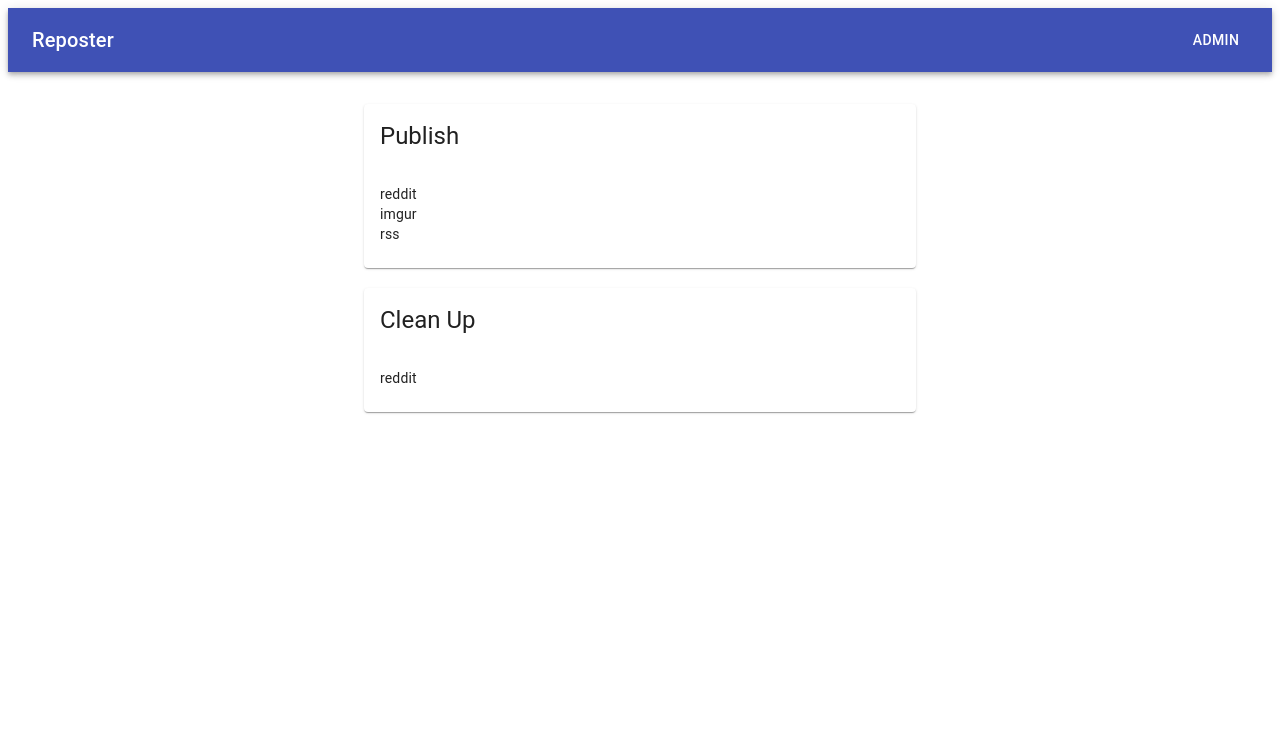
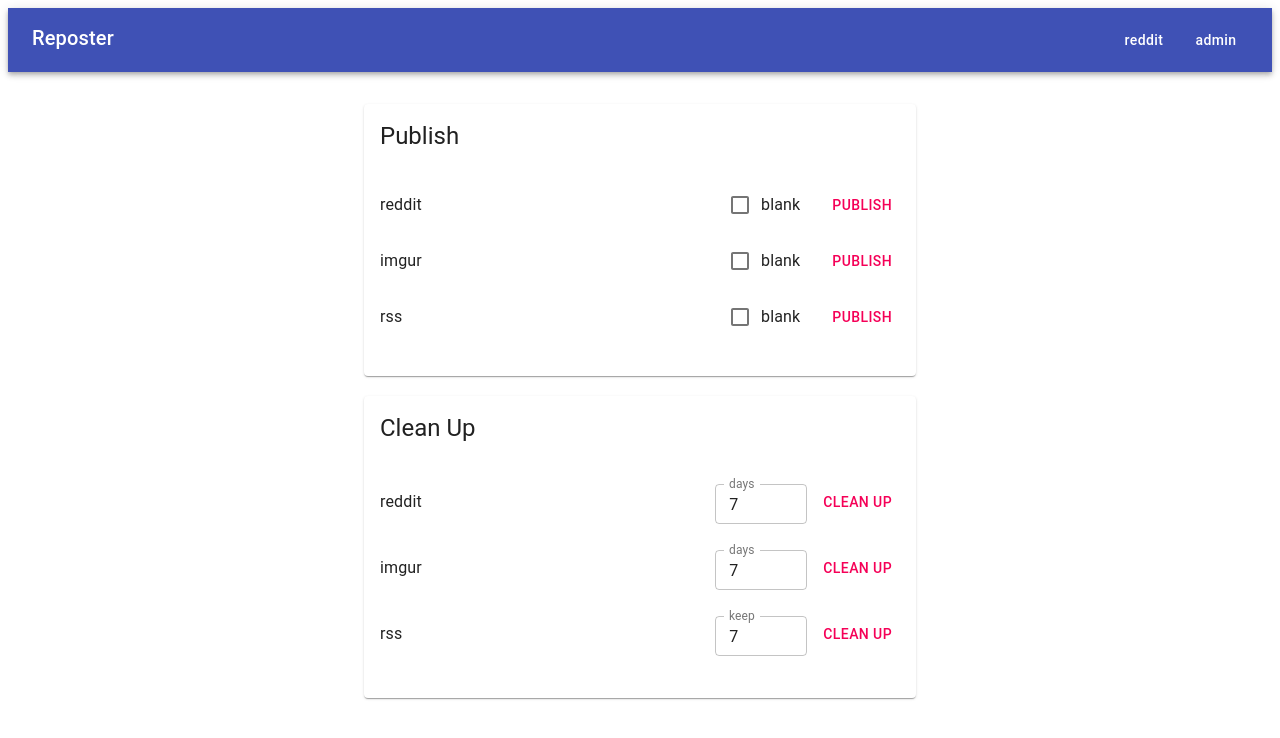
Before and after one commit to vanyakosmos/memes-reposter, a Gatsby site in the folder frontend/: page / in a window 1280 px wide. Built offline with nearby package versions, Linux system fonts and the light colour scheme; Gatsby itself is replaced by a stand-in of ours.

Commit message:
style index page

```diff
--- a/frontend/package.json
+++ b/frontend/package.json
@@ -8,6 +8,7 @@
     "@material-ui/core": "^4.3.2",
     "@material-ui/icons": "^4.2.1",
     "@material-ui/styles": "^4.3.0",
+    "clsx": "^1.0.4",
     "gatsby": "^2.13.57",
     "gatsby-image": "^2.2.8",
     "gatsby-plugin-manifest": "^2.2.5",
--- a/frontend/src/components/Layout.jsx
+++ b/frontend/src/components/Layout.jsx
@@ -1,6 +1,5 @@
 import React from "react"
 import Container from "@material-ui/core/Container"
-import Typography from "@material-ui/core/Typography"
 import Box from "@material-ui/core/Box"
 import Navbar from "./Navbar"
 
--- a/frontend/src/components/Navbar.jsx
+++ b/frontend/src/components/Navbar.jsx
@@ -1,21 +1,20 @@
-import React from "react"
-import { makeStyles } from "@material-ui/core/styles"
-import AppBar from "@material-ui/core/AppBar"
-import Toolbar from "@material-ui/core/Toolbar"
-import Typography from "@material-ui/core/Typography"
-import Button from "@material-ui/core/Button"
-import IconButton from "@material-ui/core/IconButton"
-import MenuIcon from "@material-ui/icons/Menu"
+import Grid from '@material-ui/core/Grid'
+import { Link } from 'gatsby'
+import React from 'react'
+import { makeStyles } from '@material-ui/core/styles'
+import AppBar from '@material-ui/core/AppBar'
+import Toolbar from '@material-ui/core/Toolbar'
+import Typography from '@material-ui/core/Typography'
+import Button from '@material-ui/core/Button'
 
-const useStyles = makeStyles(theme => ({
+const useStyles = makeStyles(({ palette }) => ({
   root: {
     flexGrow: 1,
   },
-  menuButton: {
-    marginRight: theme.spacing(2),
-  },
-  title: {
-    flexGrow: 1,
+  link: {
+    color: 'inherit',
+    textDecoration: 'none',
+    textTransform: 'none',
   },
 }))
 
@@ -25,12 +24,34 @@ const Navbar = () => {
   return (
     <AppBar position="static">
       <Toolbar>
-        <Typography variant="h6" className={classes.title}>
-          Reposter
-        </Typography>
-        <Button color="inherit" component="a" href="/admin">
-          admin
-        </Button>
+        <Grid container spacing={1}>
+          <Grid item>
+            <Typography
+              component={Link}
+              variant="h6"
+              to="/"
+              className={classes.link}
+            >
+              Reposter
+            </Typography>
+          </Grid>
+          <Grid item style={{ flexGrow: 1 }} />
+          <Grid item>
+            <Button component={Link} to="/reddit" className={classes.link}>
+              reddit
+            </Button>
+          </Grid>
+          <Grid item>
+            <Button
+              color="inherit"
+              component="a"
+              href="/admin"
+              className={classes.link}
+            >
+              admin
+            </Button>
+          </Grid>
+        </Grid>
       </Toolbar>
     </AppBar>
   )
--- a/frontend/src/pages/index.jsx
+++ b/frontend/src/pages/index.jsx
@@ -1,43 +1,114 @@
-import React from "react"
+import Button from '@material-ui/core/Button'
+import Card from '@material-ui/core/Card'
+import CardContent from '@material-ui/core/CardContent'
+import CardHeader from '@material-ui/core/CardHeader'
+import Checkbox from '@material-ui/core/Checkbox'
+import FormControlLabel from '@material-ui/core/FormControlLabel'
+import Grid from '@material-ui/core/Grid'
 
-import { makeStyles } from "@material-ui/core/styles"
-import Card from "@material-ui/core/Card"
-import CardHeader from "@material-ui/core/CardHeader"
-import CardContent from "@material-ui/core/CardContent"
-import Typography from "@material-ui/core/Typography"
-import Layout from "../components/Layout"
+import { makeStyles } from '@material-ui/core/styles'
+import TextField from '@material-ui/core/TextField'
+import Typography from '@material-ui/core/Typography'
+import React, { useState } from 'react'
+import Layout from '../components/Layout'
 
 const useStyles = makeStyles({
   card: {
     marginBottom: 20,
-  }
+  },
 })
+
+const useActionStyles = makeStyles({
+  root: {
+    marginBottom: 10,
+  },
+  name: {
+    flexGrow: 1,
+  },
+  input: {
+    maxWidth: 100,
+  },
+})
+
+const Action = ({ label, actionLabel, Input }) => {
+  const classes = useActionStyles()
+
+  return (
+    <Grid container alignItems="center" className={classes.root} spacing={1}>
+      <Grid item className={classes.name}>
+        <Typography variant="body1">{label}</Typography>
+      </Grid>
+      <Grid item className={classes.input}>
+        <Input />
+      </Grid>
+      <Grid item>
+        <Button color="secondary">{actionLabel}</Button>
+      </Grid>
+    </Grid>
+  )
+}
+
+const PublishAction = ({ label }) => {
+  const [bool, setBool] = useState(false)
+  return (
+    <Action
+      label={label}
+      actionLabel="publish"
+      Input={() => (
+        <FormControlLabel
+          control={
+            <Checkbox
+              checked={bool}
+              onChange={(e, v) => setBool(v)}
+              color="secondary"
+            />
+          }
+          label="blank"
+        />
+      )}
+    />
+  )
+}
+
+const CleanUpAction = ({ label, switchLabel = 'days' }) => {
+  const [val, setVal] = useState(7)
+
+  return (
+    <Action
+      label={label}
+      actionLabel="clean up"
+      Input={() => (
+        <TextField
+          label={switchLabel}
+          value={val}
+          onChange={e => setVal(e.target.value)}
+          margin="dense"
+          variant="outlined"
+          type="number"
+        />
+      )}
+    />
+  )
+}
 
 const IndexPage = () => {
   const classes = useStyles()
-
   return (
     <Layout>
       <Card className={classes.card}>
         <CardHeader title="Publish" />
         <CardContent>
-          <Typography variant="body2" component="p">
-            reddit
-          </Typography>
-          <Typography variant="body2" component="p">
-            imgur
-          </Typography>
-          <Typography variant="body2" component="p">
-            rss
-          </Typography>
+          <PublishAction label="reddit" />
+          <PublishAction label="imgur" />
+          <PublishAction label="rss" />
         </CardContent>
       </Card>
       <Card className={classes.card}>
         <CardHeader title="Clean Up" />
         <CardContent>
-          <Typography variant="body2" component="p">
-            reddit
-          </Typography>
+          <CleanUpAction label="reddit" />
+          <CleanUpAction label="imgur" />
+          <CleanUpAction label="rss" switchLabel="keep" />
         </CardContent>
       </Card>
     </Layout>
```
Also changed, not shown: frontend/src/components/Link.jsx (deleted, +0 -9 lines), frontend/src/pages/reddit.jsx (+4 -3 lines), frontend/src/theme.js (+15 -16 lines), 1 other file.
